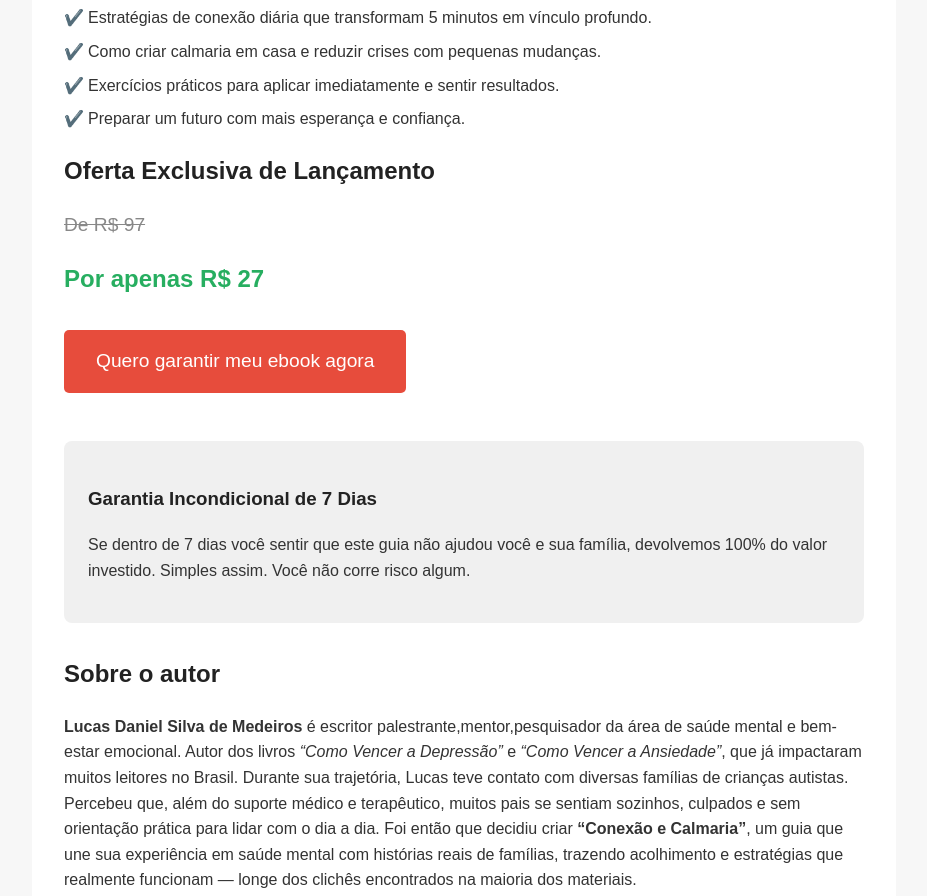
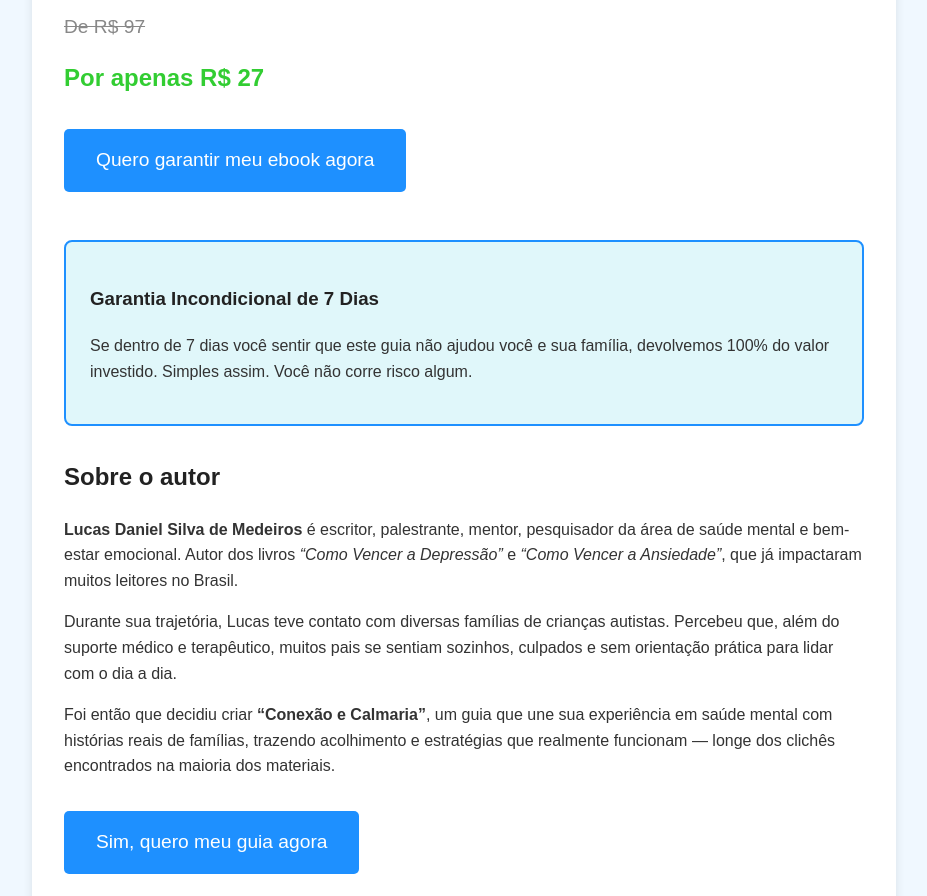
Before and after one commit to lucasmedeirosautor/Autista-, a plain HTML site: page index.html in a window 1280 px wide. Shown: the part 821-1717 px from the top of the page, without its empty margins (176-1103 px from the left). Drawn offline with Linux system fonts and the light colour scheme.

Commit message:
Update index.html

```diff
--- a/index.html
+++ b/index.html
@@ -5,21 +5,121 @@
   <meta name="viewport" content="width=device-width, initial-scale=1.0">
   <title>Conexão e Calmaria – Guia para Pais de Crianças Autistas</title>
   <style>
-    body {font-family: Arial, sans-serif; line-height: 1.6; margin: 0; padding: 0; background-color: #f7f7f7; color: #333;}
-    header {background: #4a90e2; color: white; text-align: center; padding: 2rem 1rem;}
-    .container {max-width: 800px; margin: auto; padding: 2rem; background: white; border-radius: 10px;}
-    h1, h2, h3 {color: #222;}
-    .cta-btn {display: inline-block; background: #e74c3c; color: white; padding: 1rem 2rem; text-decoration: none; font-size: 1.2rem; border-radius: 5px; margin: 1rem 0; text-align: center;}
-    .cta-btn:hover {background: #c0392b;}
-    .ebook-image {text-align: center; margin: 2rem 0;}
-    .ebook-image img {max-width: 300px; width: 100%;}
-    ul {list-style: none; padding-left: 0;}
-    ul li {margin: 0.5rem 0; padding-left: 1.5rem; position: relative;}
-    ul li::before {content: "✔️"; position: absolute; left: 0;}
-    .price {font-size: 1.5rem; font-weight: bold; color: #27ae60; margin: 1rem 0;}
-    .old-price {text-decoration: line-through; color: #888; font-size: 1.2rem;}
-    .garantia {background: #f0f0f0; padding: 1.5rem; border-radius: 8px; margin: 2rem 0;}
-    footer {background: #333; color: white; text-align: center; padding: 1rem; margin-top: 2rem;}
+    /* Fonte e cores base */
+    body {
+      font-family: Arial, sans-serif;
+      line-height: 1.6;
+      margin: 0;
+      padding: 0;
+      background-color: #f0f8ff; /* azul suave */
+      color: #333;
+    }
+
+    /* Header com degradê do espectro autista */
+    header {
+      background: linear-gradient(90deg, #1E90FF, #FFD700, #FF4500, #32CD32);
+      color: white;
+      text-align: center;
+      padding: 2rem 1rem;
+      border-bottom: 5px solid #333;
+    }
+
+    /* Container principal */
+    .container {
+      max-width: 800px;
+      margin: auto;
+      padding: 2rem;
+      background: white;
+      border-radius: 10px;
+      box-shadow: 0 4px 10px rgba(0,0,0,0.1);
+    }
+
+    /* Títulos */
+    h1, h2, h3 {
+      color: #222;
+    }
+
+    /* Botões de ação com cores do espectro */
+    .cta-btn {
+      display: inline-block;
+      background: #1E90FF; /* azul principal */
+      color: white;
+      padding: 1rem 2rem;
+      text-decoration: none;
+      font-size: 1.2rem;
+      border-radius: 5px;
+      margin: 1rem 0;
+      text-align: center;
+      transition: background 0.3s;
+    }
+
+    .cta-btn:hover {
+      background: #FF4500; /* vermelho vibrante */
+    }
+
+    /* Imagem do ebook */
+    .ebook-image {
+      text-align: center;
+      margin: 2rem 0;
+    }
+    .ebook-image img {
+      max-width: 300px;
+      width: 100%;
+      border-radius: 8px;
+      border: 2px solid #1E90FF;
+    }
+
+    /* Lista com ícone de quebra-cabeça */
+    ul {
+      list-style: none;
+      padding-left: 0;
+    }
+    ul li {
+      margin: 0.5rem 0;
+      padding-left: 2rem;
+      position: relative;
+    }
+    ul li::before {
+      content: "🧩";
+      position: absolute;
+      left: 0;
+    }
+
+    /* Preço */
+    .price {
+      font-size: 1.5rem;
+      font-weight: bold;
+      color: #32CD32; /* verde esperança */
+      margin: 1rem 0;
+    }
+    .old-price {
+      text-decoration: line-through;
+      color: #888;
+      font-size: 1.2rem;
+    }
+
+    /* Garantia */
+    .garantia {
+      background: #E0F7FA; /* azul suave */
+      padding: 1.5rem;
+      border-radius: 8px;
+      margin: 2rem 0;
+      border: 2px solid #1E90FF;
+    }
+
+    /* Rodapé */
+    footer {
+      background: #333;
+      color: white;
+      text-align: center;
+      padding: 1rem;
+      margin-top: 2rem;
+    }
+
+    /* Pequenos ajustes de parágrafo */
+    p {
+      margin: 1rem 0;
+    }
   </style>
 </head>
 <body>
@@ -30,7 +130,7 @@
 
   <div class="container">
     <div class="ebook-image">
-      <img src="Capa.png .PNG" alt="Capa do Ebook Conexão e Calmaria">
+      <img src="Capa.png" alt="Capa do Ebook Conexão e Calmaria">
     </div>
 
     <h2>Você se identifica com isso?</h2>
@@ -59,16 +159,15 @@
       Simples assim. Você não corre risco algum.</p>
     </div>
 
-  <h2>Sobre o autor</h2>
-<p><strong>Lucas Daniel Silva de Medeiros</strong> é escritor palestrante,mentor,pesquisador da área de saúde mental e bem-estar emocional.
-Autor dos livros <em>“Como Vencer a Depressão”</em> e <em>“Como Vencer a Ansiedade”</em>, que já impactaram muitos leitores no Brasil.
+    <h2>Sobre o autor</h2>
+    <p><strong>Lucas Daniel Silva de Medeiros</strong> é escritor, palestrante, mentor, pesquisador da área de saúde mental e bem-estar emocional.
+    Autor dos livros <em>“Como Vencer a Depressão”</em> e <em>“Como Vencer a Ansiedade”</em>, que já impactaram muitos leitores no Brasil.</p>
 
-Durante sua trajetória, Lucas teve contato com diversas famílias de crianças autistas.
-Percebeu que, além do suporte médico e terapêutico, muitos pais se sentiam sozinhos, culpados e sem orientação prática para lidar com o dia a dia.
+    <p>Durante sua trajetória, Lucas teve contato com diversas famílias de crianças autistas.
+    Percebeu que, além do suporte médico e terapêutico, muitos pais se sentiam sozinhos, culpados e sem orientação prática para lidar com o dia a dia.</p>
 
-Foi então que decidiu criar <strong>“Conexão e Calmaria”</strong>, um guia que une sua experiência em saúde mental com histórias reais de famílias,
-trazendo acolhimento e estratégias que realmente funcionam — longe dos clichês encontrados na maioria dos materiais.</p>
-
+    <p>Foi então que decidiu criar <strong>“Conexão e Calmaria”</strong>, um guia que une sua experiência em saúde mental com histórias reais de famílias,
+    trazendo acolhimento e estratégias que realmente funcionam — longe dos clichês encontrados na maioria dos materiais.</p>
 
     <a href="LINK_DO_CHECKOUT" class="cta-btn">Sim, quero meu guia agora</a>
   </div>
```
